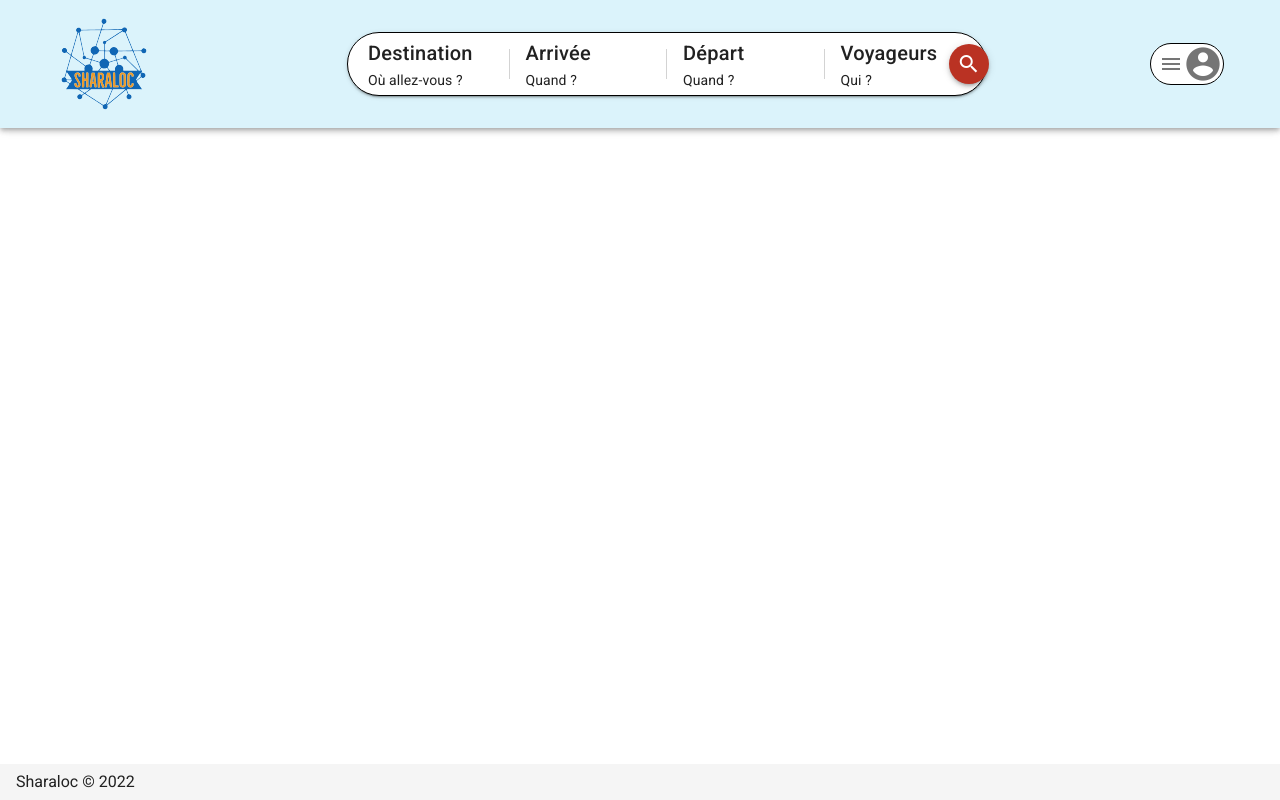
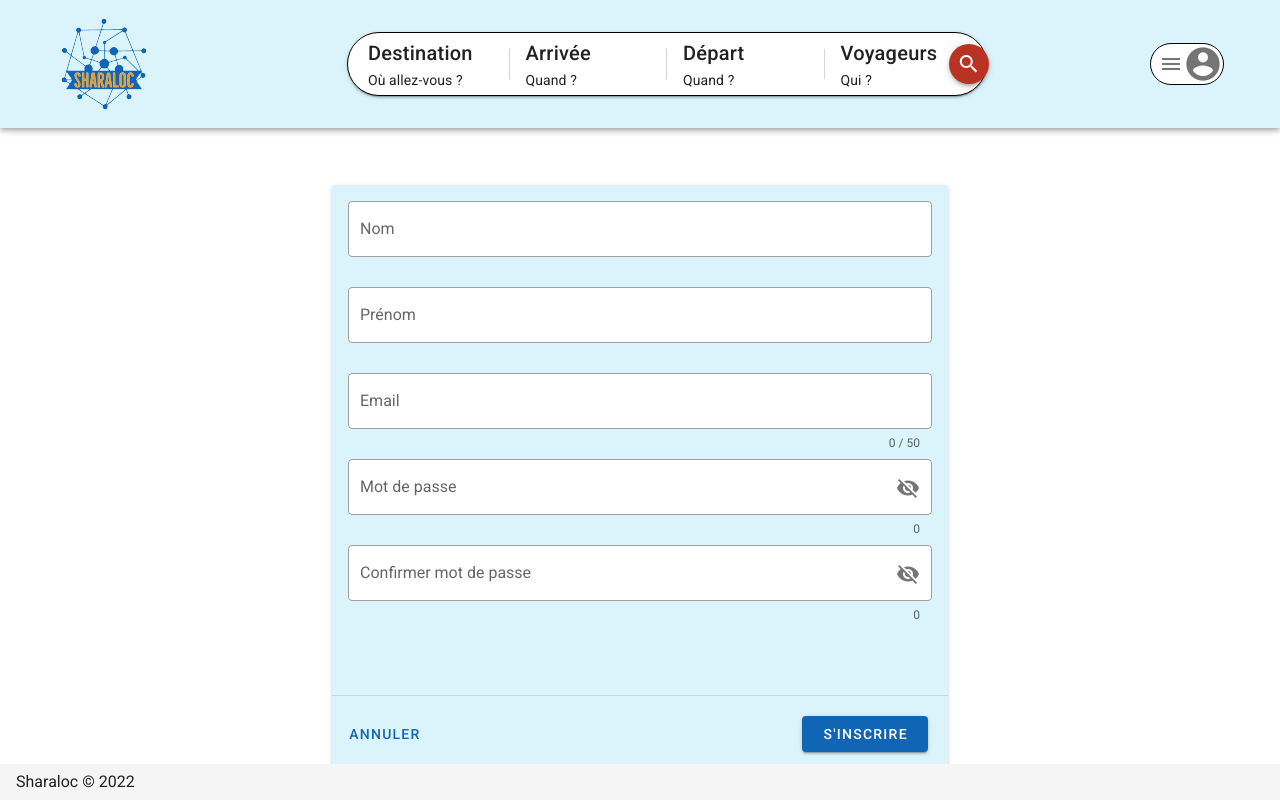
Before and after one commit to AAE-Location-biens-immobiliers/APP, a Nuxt app: page /Inscription in a window 1280 px wide. Built offline with nearby package versions, Linux system fonts and the light colour scheme.

Commit message:
version 2 connexion et version 1 Inscription

```diff
--- a/pages/Connexion.vue
+++ b/pages/Connexion.vue
@@ -51,12 +51,9 @@ export default {
    data() {
     return {
       show1: false,
-      show2: true,
-      show3: false,
-      show4: false,
       password: '',
       rules: {
-        required: (value) => !!value || 'Required.',
+        required: (value) => !!value || 'Requis',
         min: (v) => v.length >= 8 || 'Min 8 characters',
         emailMatch: () => `The email and password you entered don't match`,
       },
--- /dev/null
+++ b/pages/Inscription.vue
@@ -0,0 +1,144 @@
+<template>
+  <v-row justify="center" align="center" style="height: 700px">
+    <v-col cols="12" sm="10" md="8" lg="6">
+      <v-card ref="form" color="secondary" style="paddingtop: 30px">
+        <v-card-text>
+          <v-text-field
+            background-color="white"
+            outlined
+            ref="Nom"
+            v-model="Nom"
+            :rules="[() => !!Nom || 'Ce champ est requis']"
+            :error-messages="errorMessages"
+            label="Nom"
+            placeholder=""
+            required
+          ></v-text-field>
+          <v-text-field
+            background-color="white"
+            outlined
+            ref="Prenom"
+            v-model="Prenom"
+            :rules="[() => !!Prenom || 'Ce champ est requis']"
+            :error-messages="errorMessages"
+            label="Prénom"
+            placeholder=""
+            required
+          ></v-text-field>
+          <v-text-field
+            background-color="white"
+            outlined
+            ref="Email"
+            v-model="Email"
+            :rules="[
+              () => !!Email || 'Ce champ est requis',
+              () =>
+                (!!Email && Email.length <= 50) ||
+                'L\'email doit être inférieur à 50 characters',
+              EmailCheck,
+            ]"
+            label="Email"
+            placeholder=""
+            counter="50"
+            required
+          ></v-text-field>
+          <div style="paddingtop: 4px">
+            <v-text-field
+              background-color="white"
+              outlined
+              v-model="password"
+              :append-icon="show1 ? 'mdi-eye' : 'mdi-eye-off'"
+              :rules="[rules.required, rules.min]"
+              :type="show1 ? 'text' : 'password'"
+              name="input-10-1"
+              label="Mot de passe"
+              hint="Au moins 8 characters"
+              counter
+              @click:append="show1 = !show1"
+            ></v-text-field>
+          </div>
+          <div style="paddingtop: 4px">
+            <v-text-field
+              background-color="white"
+              outlined
+              v-model="password2"
+              :append-icon="show1 ? 'mdi-eye' : 'mdi-eye-off'"
+              :rules="[rules.required, rules.min]"
+              :type="show1 ? 'text' : 'password2'"
+              name="input-10-1"
+              label="Confirmer mot de passe"
+              hint="Au moins 8 characters"
+              counter
+              @click:append="show1 = !show1"
+            ></v-text-field>
+          </div>
+        </v-card-text>
+        <v-divider class="mt-12"></v-divider>
+        <v-card-actions>
+          <v-btn color="primary" text> Annuler </v-btn>
+          <v-spacer></v-spacer>
+          <v-col cols="5" sm="3">
+            <v-btn color="primary" elevation="2" block @click="Envoyer">
+              S'inscrire
+            </v-btn>
+          </v-col>
+        </v-card-actions>
+      </v-card>
+    </v-col>
+  </v-row>
+</template>
+
+<script>
+export default {
+  data: () => ({
+    errorMessages: '',
+    Nom: null,
+    Prenom: null,
+    Email: null,
+    password: '',
+    password2: '',
+    formHasErrors: false,
+    rules: {
+      required: (value) => !!value || 'Requis',
+      min: (v) => v.length >= 8 || 'Min 8 characters',
+      emailMatch: () => `The email and password you entered don't match`,
+    },
+  }),
+
+  computed: {
+    form() {
+      return {
+        Nom: this.Nom,
+        Prenom: this.Prenom,
+        Email: this.Email,
+      }
+    },
+  },
+
+  watch: {
+    Nom() {
+      this.errorMessages = ''
+    },
+    Prenom() {
+      this.errorMessages = ''
+    },
+  },
+
+  methods: {
+    EmailCheck() {
+      this.errorMessages = this.Email && !this.Nom ? `Hey! Je suis requis` : ''
+
+      return true
+    },
+    Envoyer() {
+      this.formHasErrors = false
+
+      Object.keys(this.form).forEach((f) => {
+        if (!this.form[f]) this.formHasErrors = true
+
+        this.$refs[f].validate(true)
+      })
+    },
+  },
+}
+</script>
```
